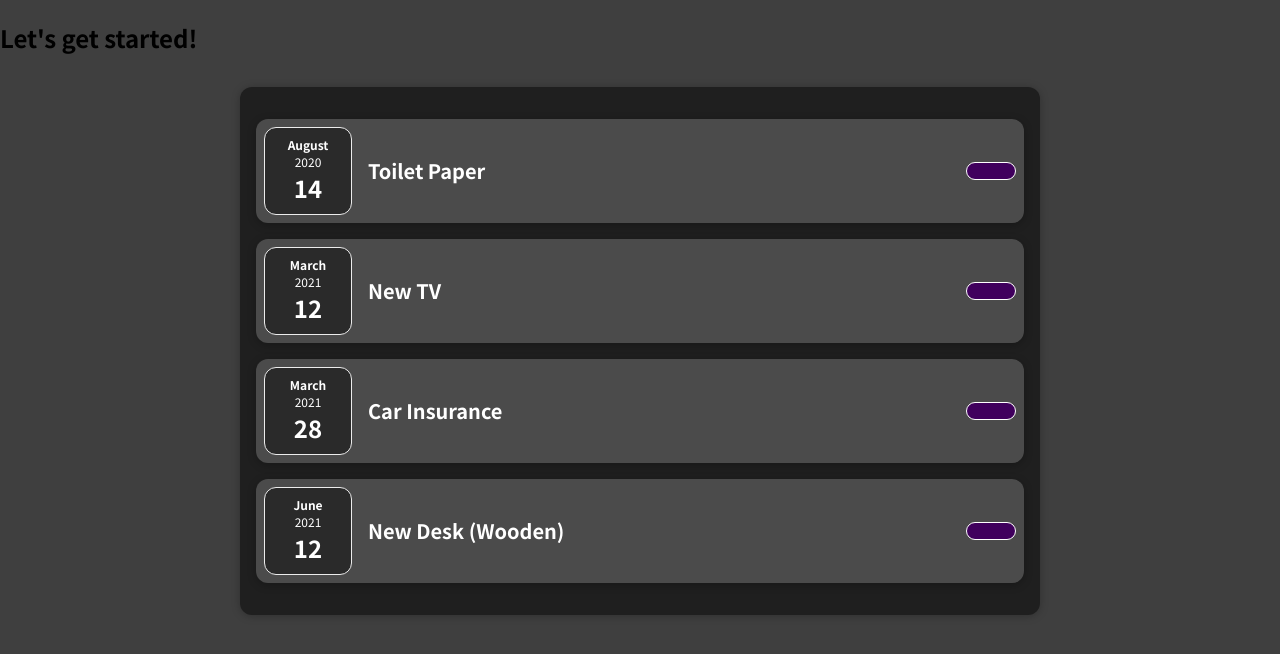
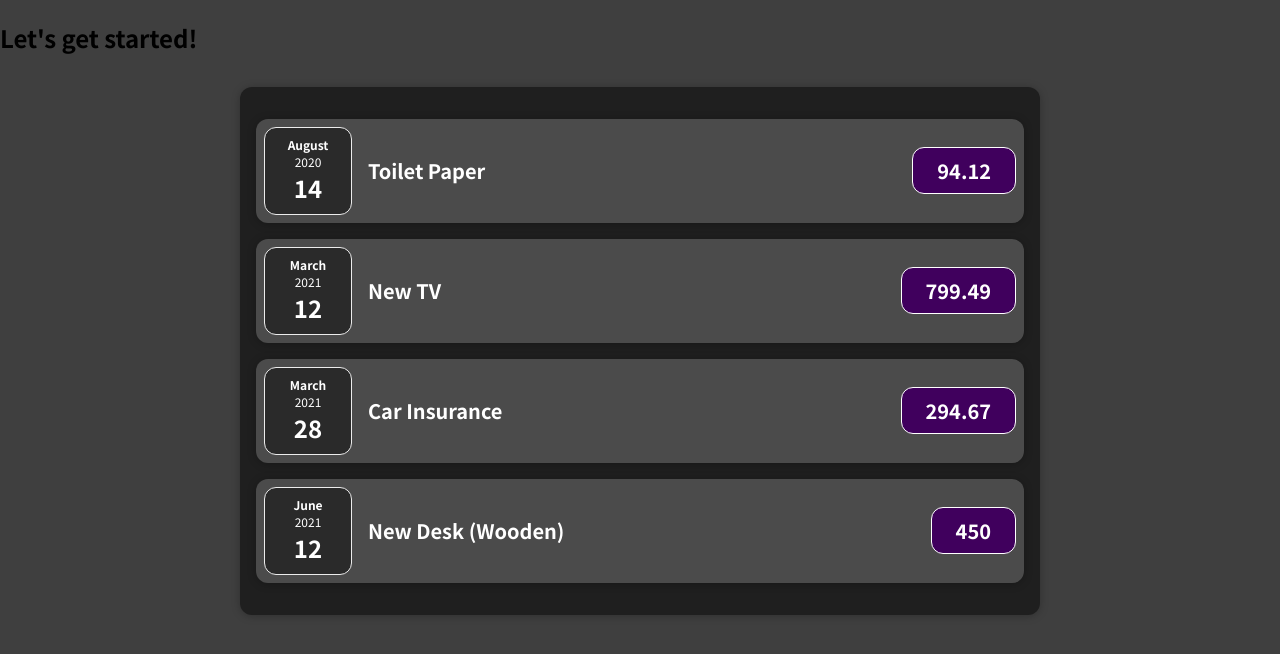
Before and after one commit to kaybekov/Expenses-React-App, a JavaScript app: page / in a window 1280 px wide. Shown: the top 654 px of the page. Built offline with nearby package versions, Linux system fonts and the light colour scheme.

Commit message:
Card component added as example

```diff
--- /dev/null
+++ b/src/components/Card.css
@@ -0,0 +1,4 @@
+.card {
+  border-radius: 12px;
+  box-shadow: 0 1px 8px rgba(0, 0, 0, 0.25);
+}
--- /dev/null
+++ b/src/components/Card.js
@@ -0,0 +1,8 @@
+import './Card.css'
+function Card(props) {
+  const classes = 'card ' + props.className;
+
+  return <div className={classes}>{props.children}</div>;
+}
+
+export default Card;
--- a/src/components/ExpenseItem.css
+++ b/src/components/ExpenseItem.css
@@ -2,10 +2,8 @@
   display: flex;
   justify-content: space-between;
   align-items: center;
-  box-shadow: 0 2px 8px rgba(0, 0, 0, 0.25);
   padding: 0.5rem;
   margin: 1rem 0;
-  border-radius: 12px;
   background-color: #4b4b4b;
 }
 
--- a/src/components/ExpenseItem.js
+++ b/src/components/ExpenseItem.js
@@ -1,18 +1,17 @@
 import ExpenseDate from './ExpenseDate';
+import Card from './Card';
 import './ExpenseItem.css';
 
 function ExpenseItem(props) {
-
-
   return (
-    <div className="expense-item">
+    <Card className="expense-item">
       <ExpenseDate date={props.date} />
       <div className="expense-item__description">
         <h2>{props.title}</h2>
 
-        <div className="expense-item__price">{props.Amount}</div>
+        <div className="expense-item__price">{props.amount}</div>
       </div>
-    </div>
+    </Card>
   );
 }
 
--- a/src/components/Expenses.css
+++ b/src/components/Expenses.css
@@ -4,6 +4,4 @@
   margin: 2rem auto;
   width: 50rem;
   max-width: 95%;
-  border-radius: 12px;
-  box-shadow: 0 1px 8px rgba(0, 0, 0, 0.25);
 }
--- a/src/components/Expenses.js
+++ b/src/components/Expenses.js
@@ -1,8 +1,10 @@
 import ExpenseItem from './ExpenseItem';
-import './Expenses.css'
+import Card from './Card';
+import './Expenses.css';
+
 function Expenses(props) {
   return (
-    <div className="expenses">
+    <Card className="expenses">
       <ExpenseItem
         title={props.items[0].title}
         amount={props.items[0].amount}
@@ -23,7 +25,7 @@ function Expenses(props) {
         amount={props.items[3].amount}
         date={props.items[3].date}
       />
-    </div>
+    </Card>
   );
 }
 
```
Also changed, not shown: src/App.js (line endings or trailing spaces).
